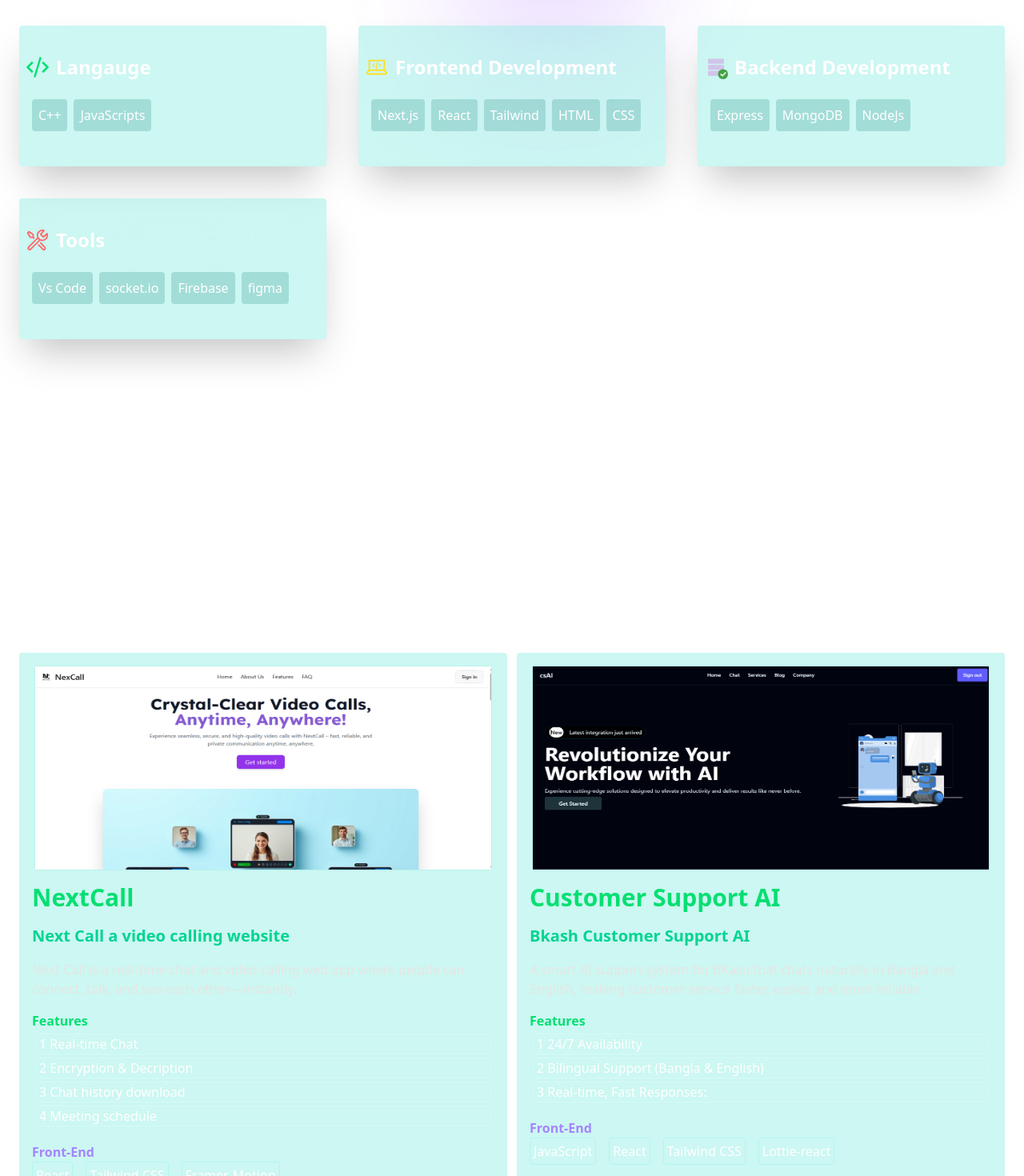
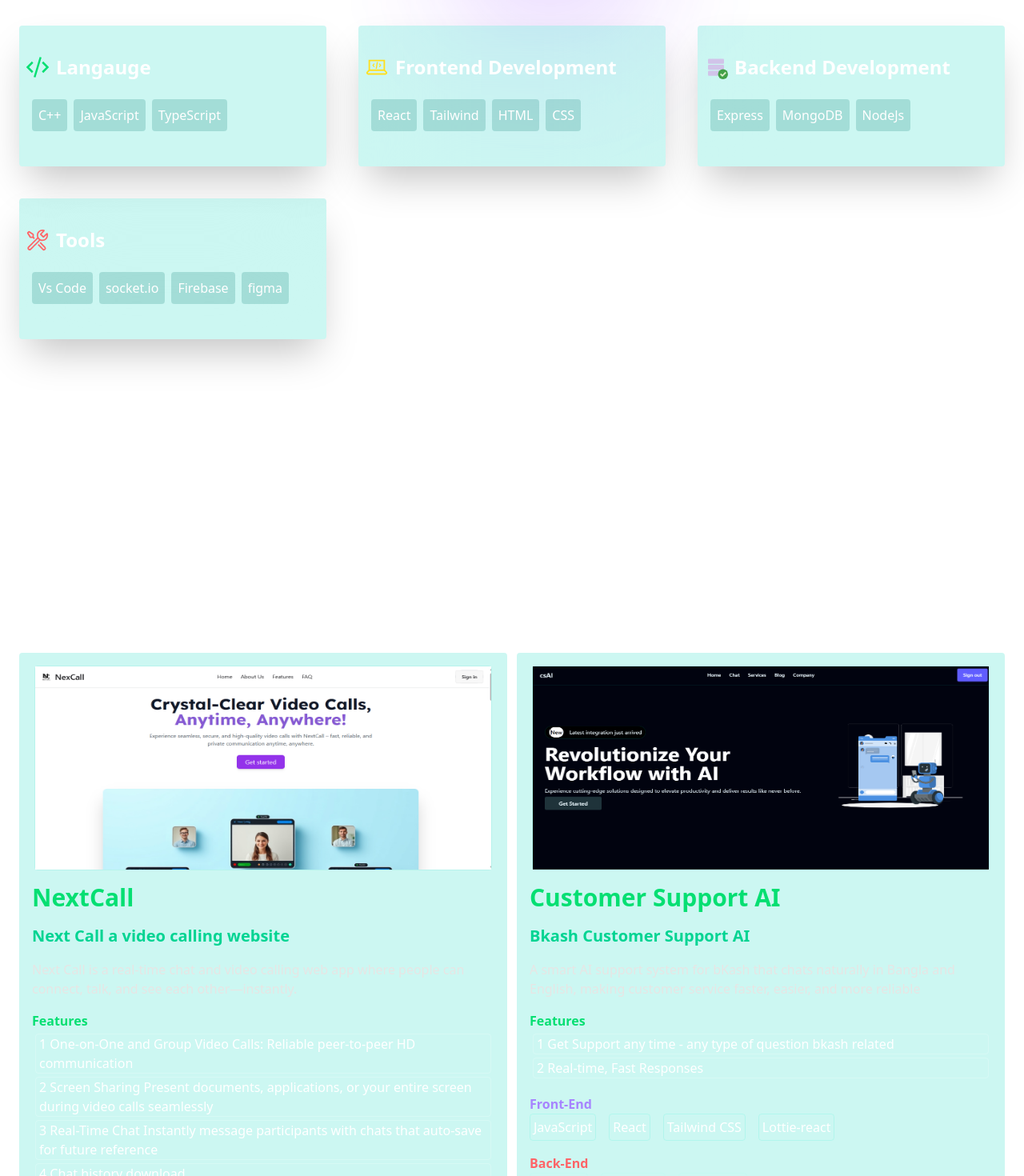
Before and after one commit to SakibFakir69/Portfolio2, a React (Vite) app: page / in a window 1280 px wide. Shown: the part 1120-2590 px from the top of the page at 80% size. Built offline with nearby package versions, Linux system fonts and the light colour scheme.

Commit message:
resume added done

```diff
--- a/src/components/Navbar.jsx
+++ b/src/components/Navbar.jsx
@@ -79,7 +79,7 @@ function Navbar() {
           </ul>
         </div>
         <div className="navbar-end">
-          <a className="btn border-none px-10 py-3 bg-violet-500 hover:shadow-blue-300 shadow-2xl hover:bg-violet-700">Resume</a>
+          <a target="_blank" href={'https://drive.google.com/file/d/1NC_aFep8VKwKUDG9KQXMX_gCZhu8ImOj/view?usp=sharing'} className="btn border-none px-10 py-3 bg-violet-500 hover:shadow-blue-300 shadow-2xl hover:bg-violet-700">Resume</a>
         </div>
       </div>
     </div>
--- a/src/components/Skills/Skill.jsx
+++ b/src/components/Skills/Skill.jsx
@@ -13,13 +13,13 @@ function Skill() {
   const Skills = [
     {
       title: "Langauge",
-      skill: ["C++", "JavaScripts"],
+      skill: ["C++", "JavaScript","TypeScript"],
       icon: <GrCode className="text-green-400" />,
     },
 
     {
       title: "Frontend Development",
-      skill: ["Next.js", "React", "Tailwind ", "HTML", "CSS"],
+      skill: [ "React", "Tailwind ", "HTML", "CSS"],
       icon: <LiaLaptopCodeSolid className="text-yellow-300" />,
     },
     {
--- a/src/components/project/project.jsx
+++ b/src/components/project/project.jsx
@@ -20,10 +20,11 @@ function Project() {
       description:
         "Next Call is a real-time chat and video calling web app where people can connect, talk, and see each other—instantly.",
       features: [
-        "Real-time Chat",
-        "Encryption & Decription",
+        "One-on-One and Group Video Calls: Reliable peer-to-peer HD communication",
+        "Screen Sharing Present documents, applications, or your entire screen during video calls seamlessly",
+        "Real-Time Chat Instantly message participants with chats that auto-save for future reference",
         "Chat history download",
-        "Meeting schedule",
+
       ],
       front_end: ["React", " Tailwind CSS", "Framer-Motion"],
       backend: ["Express", "Node.Js", "MongoDB"],
@@ -39,9 +40,9 @@ function Project() {
       description:
         "A smart AI support system for bKash that chats naturally in Bangla and English, making customer service faster, easier, and more reliable",
       features: [
-        "24/7 Availability",
-        "Bilingual Support (Bangla & English)",
-        "Real-time, Fast Responses:",
+        "Get Support any time - any type of question bkash related ",
+
+        "Real-time, Fast Responses",
       ],
       front_end: ["JavaScript", "React", "Tailwind CSS", "Lottie-react"],
       backend: ["Firebase", "ExpressJS", "MongoDB"],
--- a/src/pages/HeroSection.jsx
+++ b/src/pages/HeroSection.jsx
@@ -8,6 +8,9 @@ import { AnimatedShinyText } from "@/components/magicui/animated-shiny-text";
 import animationData from '../../public/Animation - 1745166415330.json'
 import Lottie from "react-lottie";
 import { Helmet } from "react-helmet";
+import { Link } from "react-router-dom";
+
+
 function HeroSection() {
 
 
@@ -110,18 +113,18 @@ function HeroSection() {
           {/* button */}
           <div className="flex gap-4 cursor-pointer md:mt-10 ">
 
-            <button className=" md:px-14 px-12 py-3  bg-violet-600 text-xl shadow-2xl shadow-black rounded hover:shadow-2xl hover:bg-stone-950 duration-300 delay-200 hover:shadow-violet-700">
+            <a target="_blank" href="https://drive.google.com/file/d/1NC_aFep8VKwKUDG9KQXMX_gCZhu8ImOj/view?usp=sharing" className=" md:px-14 px-12 py-3  bg-violet-600 text-xl shadow-2xl shadow-black rounded hover:shadow-2xl hover:bg-stone-950 duration-300 delay-200 hover:shadow-violet-700">
            Resume
 
 
 
-            </button>
+            </a>
 
 
 
 
 
-            <button className=" md:px-14 px-12 py-3 bg-stone-950 rounded text-xl  shadow-2xl hover:bg-violet-600 duration-300 delay-200 hover:shadow-2xl ">Contact</button>
+            <Link to={'/contacts'} className=" md:px-14 px-12 py-3 bg-stone-950 rounded text-xl  shadow-2xl hover:bg-violet-600 duration-300 delay-200 hover:shadow-2xl ">Contact</Link>
 
 
 
```
